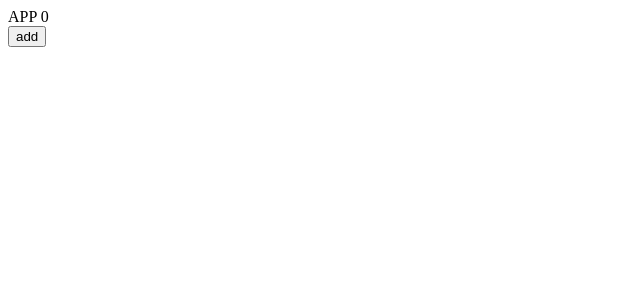
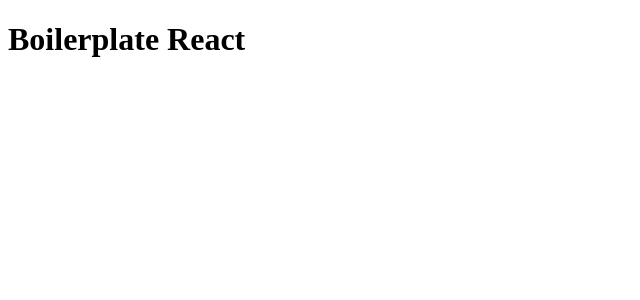
Before and after one commit to everton-ribeiro/boilerplate-react, a React (Vite) app: page / in a window 1280 px wide. Shown: the top 300 px of the page, without its empty margins (0-640 px from the left). Built offline with nearby package versions, Linux system fonts and the light colour scheme.

Commit message:
chore: remove files unused

```diff
--- a/src/App.css
+++ /dev/null
@@ -1,42 +0,0 @@
-.App {
-  text-align: center;
-}
-
-.App-logo {
-  height: 40vmin;
-  pointer-events: none;
-}
-
-@media (prefers-reduced-motion: no-preference) {
-  .App-logo {
-    animation: App-logo-spin infinite 20s linear;
-  }
-}
-
-.App-header {
-  background-color: #282c34;
-  min-height: 100vh;
-  display: flex;
-  flex-direction: column;
-  align-items: center;
-  justify-content: center;
-  font-size: calc(10px + 2vmin);
-  color: white;
-}
-
-.App-link {
-  color: #61dafb;
-}
-
-@keyframes App-logo-spin {
-  from {
-    transform: rotate(0deg);
-  }
-  to {
-    transform: rotate(360deg);
-  }
-}
-
-button {
-  font-size: calc(10px + 2vmin);
-}
--- a/src/App.tsx
+++ b/src/App.tsx
@@ -1,16 +1,11 @@
-import { useState } from 'react';
-
-function App() {
-    const [count, setCount] = useState(0);
-
-    return (
-        <div className="App">
-            <div>APP {count}</div>
-            <button type="button" onClick={() => setCount(count + 1)}>
-                add
-            </button>
-        </div>
-    );
+/**
+ * @name App
+ * @component
+ * @description
+ * Componente responsável pela applicação inteira.
+ */
+function App(): JSX.Element {
+    return <h1>Boilerplate React</h1>;
 }
 
 export default App;
--- a/src/index.css
+++ /dev/null
@@ -1,13 +0,0 @@
-body {
-  margin: 0;
-  font-family: -apple-system, BlinkMacSystemFont, 'Segoe UI', 'Roboto', 'Oxygen',
-    'Ubuntu', 'Cantarell', 'Fira Sans', 'Droid Sans', 'Helvetica Neue',
-    sans-serif;
-  -webkit-font-smoothing: antialiased;
-  -moz-osx-font-smoothing: grayscale;
-}
-
-code {
-  font-family: source-code-pro, Menlo, Monaco, Consolas, 'Courier New',
-    monospace;
-}
--- a/vite.config.ts
+++ b/vite.config.ts
@@ -1,6 +1,6 @@
-import { defineConfig } from 'vite'
-import react from '@vitejs/plugin-react'
+import { defineConfig } from 'vite';
+import react from '@vitejs/plugin-react';
 
 export default defineConfig({
     plugins: [react()],
-})
+});
```
Also changed, not shown: src/favicon.svg (deleted), src/logo.svg (deleted).
